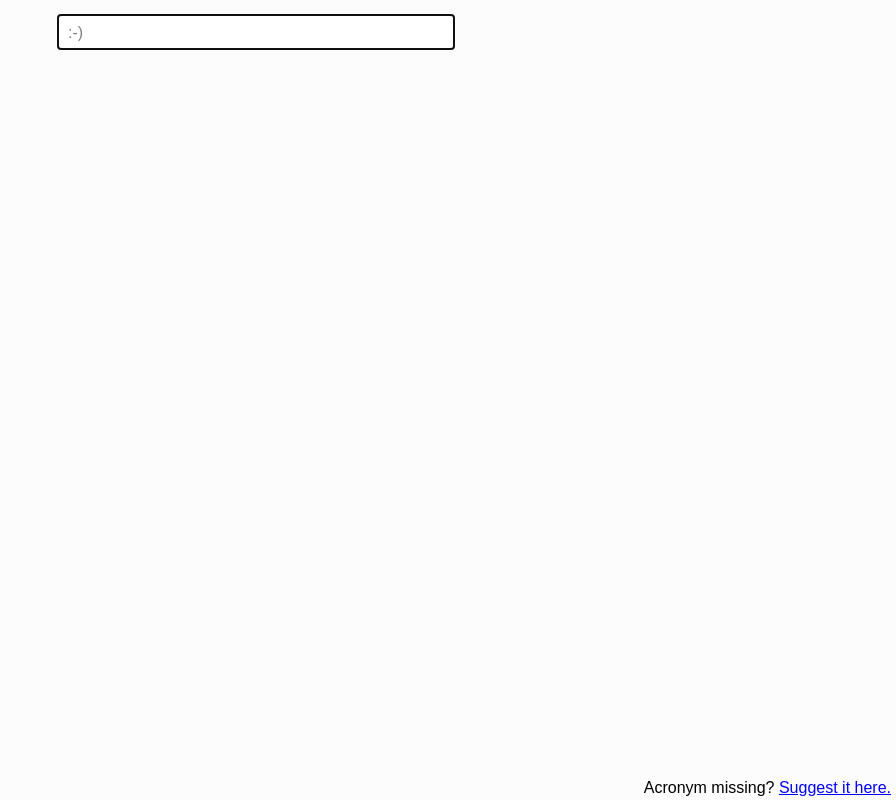
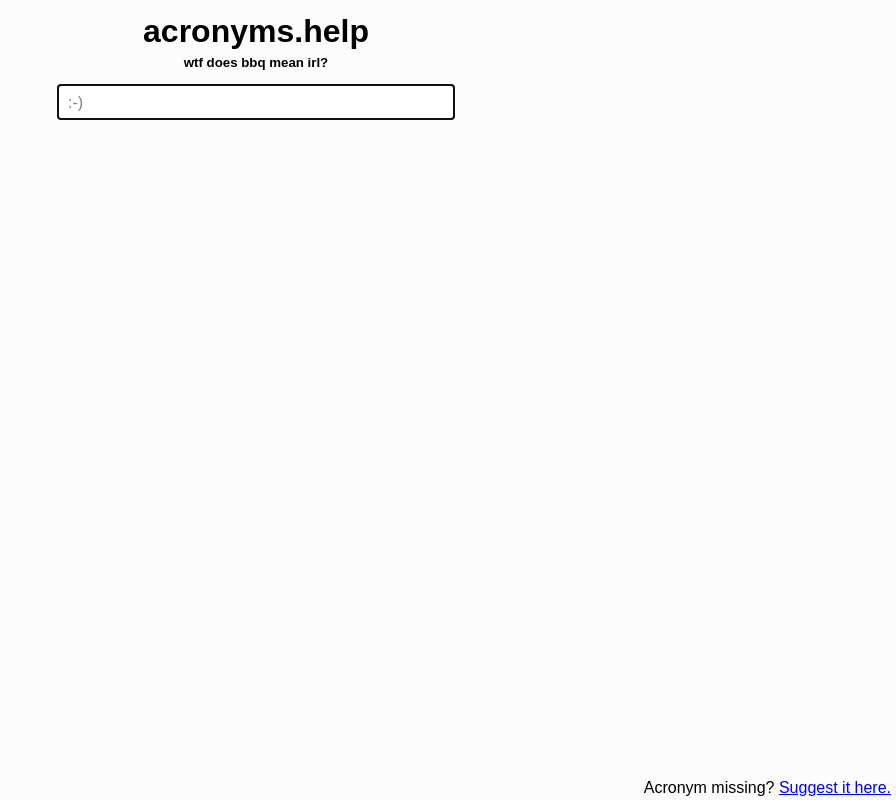
Before and after one commit to tristaaan/acronyms.help, a website: page public/index.html in a window 1280 px wide. Shown: the whole page, without its empty margins (384-1280 px from the left). Drawn offline with nearby package versions, Linux system fonts and the light colour scheme; some packages are replaced by stand-ins of ours; no server answers.

Commit message:
added page header

```diff
--- a/public/css/style.css
+++ b/public/css/style.css
@@ -1,6 +1,18 @@
 body{
   font-family: sans-serif;
   background-color: #fcfcfc;
+}
+
+h1, h5{
+  text-align: center;
+}
+
+h1{
+  margin: 0.4em 0 0;
+}
+
+h5{
+  margin: 0.4em 0;
 }
 
 a, a:visited{
--- a/public/index.html
+++ b/public/index.html
@@ -7,7 +7,8 @@
   <link rel="stylesheet" href="css/style.css">
 </head>
 <body>
-
+  <h1>acronyms.help</h1>
+  <h5>wtf does bbq mean irl?</h5>
   <div ng-app="acroSearch">
     <div ng-controller="queryController">
       <span id="query" model="query" smiley-input></span>
```
